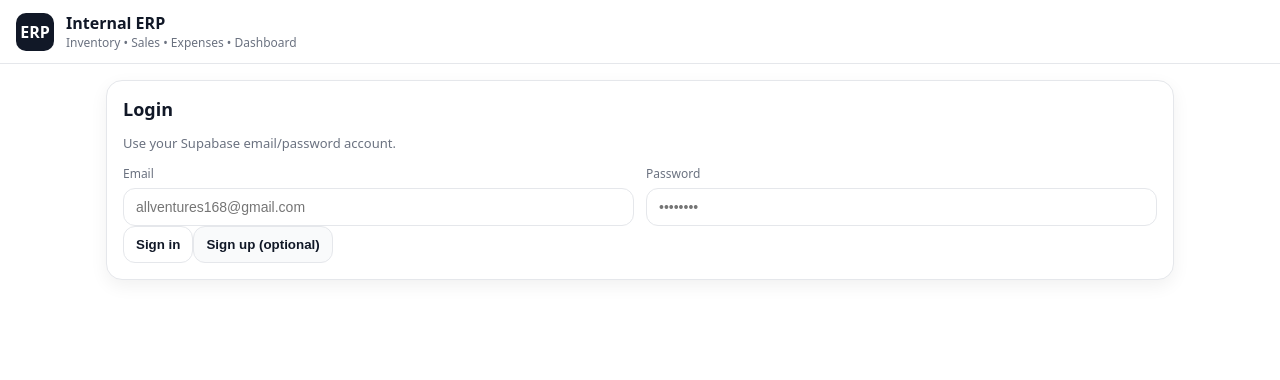
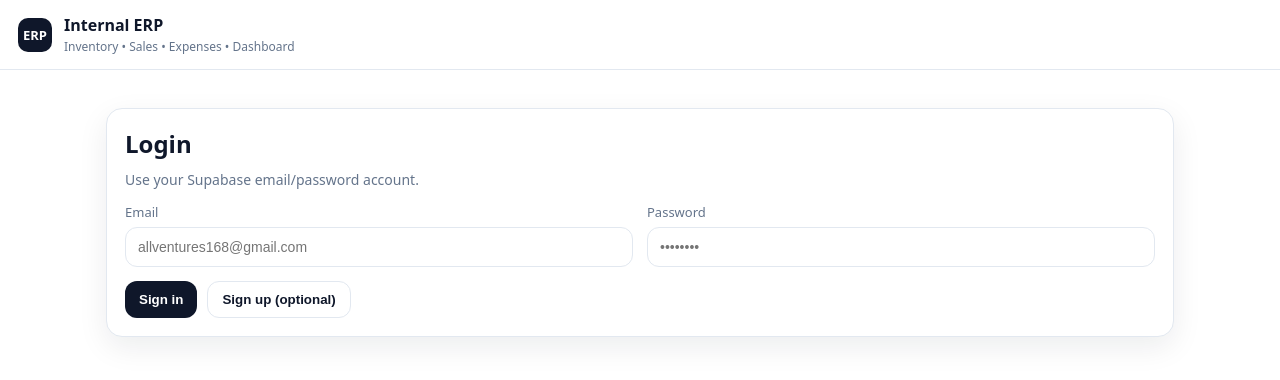
Before and after one commit to tanglimchhoung-blip/internal-erp, a plain HTML site: page index.html in a window 1280 px wide. Drawn offline with nearby package versions, Linux system fonts and the light colour scheme.

Commit message:
Update styles.css

```diff
--- a/styles.css
+++ b/styles.css
@@ -1,184 +1,138 @@
 :root{
   --bg:#ffffff;
-  --text:#111827;
-  --muted:#6b7280;
-  --border:#e5e7eb;
   --card:#ffffff;
-  --shadow:0 6px 18px rgba(0,0,0,.06);
-  --primary:#111827;
-  --primaryText:#ffffff;
-  --danger:#b91c1c;
-  --success:#065f46;
+  --text:#0f172a;
+  --muted:#64748b;
+  --border:#e2e8f0;
+  --shadow:0 10px 30px rgba(15,23,42,.08);
+  --btn:#0f172a;
+  --btnText:#ffffff;
+  --btn2:#ffffff;
+  --btn2Text:#0f172a;
+  --dangerBg:#fff5f5;
+  --dangerBorder:#fecaca;
+  --dangerText:#991b1b;
+  --okBg:#f0fdf4;
+  --okBorder:#bbf7d0;
+  --okText:#166534;
 }
 
 *{box-sizing:border-box}
 body{
   margin:0;
-  font-family: ui-sans-serif, system-ui, -apple-system, Segoe UI, Roboto, Arial;
+  font-family: ui-sans-serif, system-ui, -apple-system, Segoe UI, Roboto, Arial, sans-serif;
   background:var(--bg);
   color:var(--text);
 }
 
 .topbar{
-  position:sticky; top:0; z-index:10;
-  background:#fff;
-  border-bottom:1px solid var(--border);
   display:flex;
   justify-content:space-between;
   align-items:center;
-  padding:12px 16px;
+  padding:14px 18px;
+  border-bottom:1px solid var(--border);
+  background:#fff;
 }
 
 .brand{display:flex; gap:12px; align-items:center;}
 .logo{
-  width:38px;height:38px;border-radius:10px;
-  background:#111827;color:#fff;
-  display:flex;align-items:center;justify-content:center;
-  font-weight:700;
+  width:34px; height:34px;
+  display:grid; place-items:center;
+  border-radius:10px;
+  background:var(--text);
+  color:#fff;
+  font-weight:800;
+  font-size:13px;
 }
-.title{font-weight:700}
-.subtitle{font-size:12px;color:var(--muted)}
+.title{font-weight:800;}
+.subtitle{font-size:12px; color:var(--muted); margin-top:2px;}
 
-.top-actions{display:flex;gap:10px;align-items:center}
-.badge{
-  border:1px solid var(--border);
-  padding:6px 10px;border-radius:999px;
-  font-size:12px;color:var(--muted);
+.container{
+  max-width:1100px;
+  margin:0 auto;
+  padding:20px 16px 40px;
 }
-
-.container{max-width:1100px;margin:0 auto;padding:16px}
 
 .card{
   background:var(--card);
   border:1px solid var(--border);
   border-radius:16px;
-  padding:16px;
   box-shadow:var(--shadow);
+  padding:18px;
+  margin-top:18px;
 }
 
-.card.mini{padding:14px}
+h2{margin:0 0 10px 0;}
+.muted{color:var(--muted); margin:0 0 14px 0; font-size:14px;}
 
-h2{margin:0 0 10px 0;font-size:18px}
-h3{margin:0 0 10px 0;font-size:16px}
+.grid2{
+  display:grid;
+  grid-template-columns: 1fr 1fr;
+  gap:14px;
+}
 
-.muted{color:var(--muted);font-size:13px}
+.field label{
+  display:block;
+  font-size:13px;
+  color:var(--muted);
+  margin-bottom:6px;
+}
 
-.grid2,.grid3{
-  display:grid;
-  gap:12px;
-  margin-top:10px;
-}
-.grid2{grid-template-columns:repeat(2, minmax(0,1fr))}
-.grid3{grid-template-columns:repeat(3, minmax(0,1fr))}
-
-.span3{grid-column:1 / -1}
-
-label{display:block;font-size:12px;color:var(--muted);margin-bottom:6px}
-input,select{
+input{
   width:100%;
+  padding:11px 12px;
   border:1px solid var(--border);
   border-radius:12px;
-  padding:10px 12px;
+  outline:none;
   font-size:14px;
-  outline:none;
-  background:#fff;
 }
-input:disabled{background:#f9fafb;color:#6b7280}
 
-.row{display:flex;align-items:center}
-.gap{gap:10px}
-.spacer{flex:1}
-.alignEnd{align-items:flex-end}
+.row{display:flex; gap:10px; margin-top:14px; flex-wrap:wrap;}
 
 .btn{
+  border:none;
+  border-radius:12px;
+  padding:10px 14px;
+  background:var(--btn);
+  color:var(--btnText);
+  font-weight:700;
+  cursor:pointer;
+}
+.btn.secondary{
+  background:var(--btn2);
+  color:var(--btn2Text);
   border:1px solid var(--border);
-  background:#fff;
-  color:var(--text);
+}
+.btn:disabled{opacity:.6; cursor:not-allowed;}
+
+.msg{
+  margin-top:12px;
   padding:10px 12px;
   border-radius:12px;
-  cursor:pointer;
-  font-weight:600;
+  font-size:14px;
 }
-.btn.primary{
-  background:var(--primary);
-  color:var(--primaryText);
-  border-color:var(--primary);
-}
-.btn.secondary{
-  background:#f9fafb;
-}
-.btn:disabled{opacity:.6;cursor:not-allowed}
+.msg.error{background:var(--dangerBg); border:1px solid var(--dangerBorder); color:var(--dangerText);}
+.msg.ok{background:var(--okBg); border:1px solid var(--okBorder); color:var(--okText);}
+
+.hidden{display:none !important;}
 
 .tabs{
   display:flex;
   gap:8px;
-  margin:16px 0;
   flex-wrap:wrap;
+  margin-top:18px;
 }
 .tab{
   border:1px solid var(--border);
   background:#fff;
-  padding:10px 12px;
+  padding:9px 12px;
   border-radius:999px;
   cursor:pointer;
   font-weight:700;
-  font-size:13px;
+  font-size:14px;
 }
-.tab.active{
-  background:#111827;
-  color:#fff;
-  border-color:#111827;
+.tab.active{background:var(--text); color:#fff; border-color:var(--text);}
+
+@media (max-width:720px){
+  .grid2{grid-template-columns:1fr;}
 }
-
-.sep{
-  border:none;
-  border-top:1px solid var(--border);
-  margin:16px 0;
-}
-
-.tableWrap{overflow:auto;border:1px solid var(--border);border-radius:14px}
-.table{
-  width:100%;
-  border-collapse:collapse;
-  min-width:900px;
-}
-.table th,.table td{
-  padding:10px 10px;
-  border-bottom:1px solid var(--border);
-  font-size:13px;
-  vertical-align:top;
-}
-.table th{background:#f9fafb;text-align:left;color:#374151}
-.table td.num,.table th.num{text-align:right;font-variant-numeric:tabular-nums}
-.table tr:last-child td{border-bottom:none}
-
-.msg{
-  margin-top:12px;
-  border-radius:12px;
-  padding:10px 12px;
-  font-size:13px;
-  border:1px solid var(--border);
-}
-.msg.success{border-color:#a7f3d0;background:#ecfdf5;color:var(--success)}
-.msg.error{border-color:#fecaca;background:#fef2f2;color:var(--danger)}
-
-.cards{
-  margin-top:12px;
-  display:grid;
-  grid-template-columns:repeat(3, minmax(0,1fr));
-  gap:12px;
-}
-.kpi{font-size:18px;font-weight:800;margin-top:6px}
-
-.big{font-size:22px;font-weight:800}
-.totals{text-align:right}
-
-.hidden{display:none !important}
-
-/* Mobile */
-@media (max-width: 860px){
-  .grid2{grid-template-columns:1fr}
-  .grid3{grid-template-columns:1fr}
-  .table{min-width:780px}
-  .cards{grid-template-columns:1fr}
-}
```
